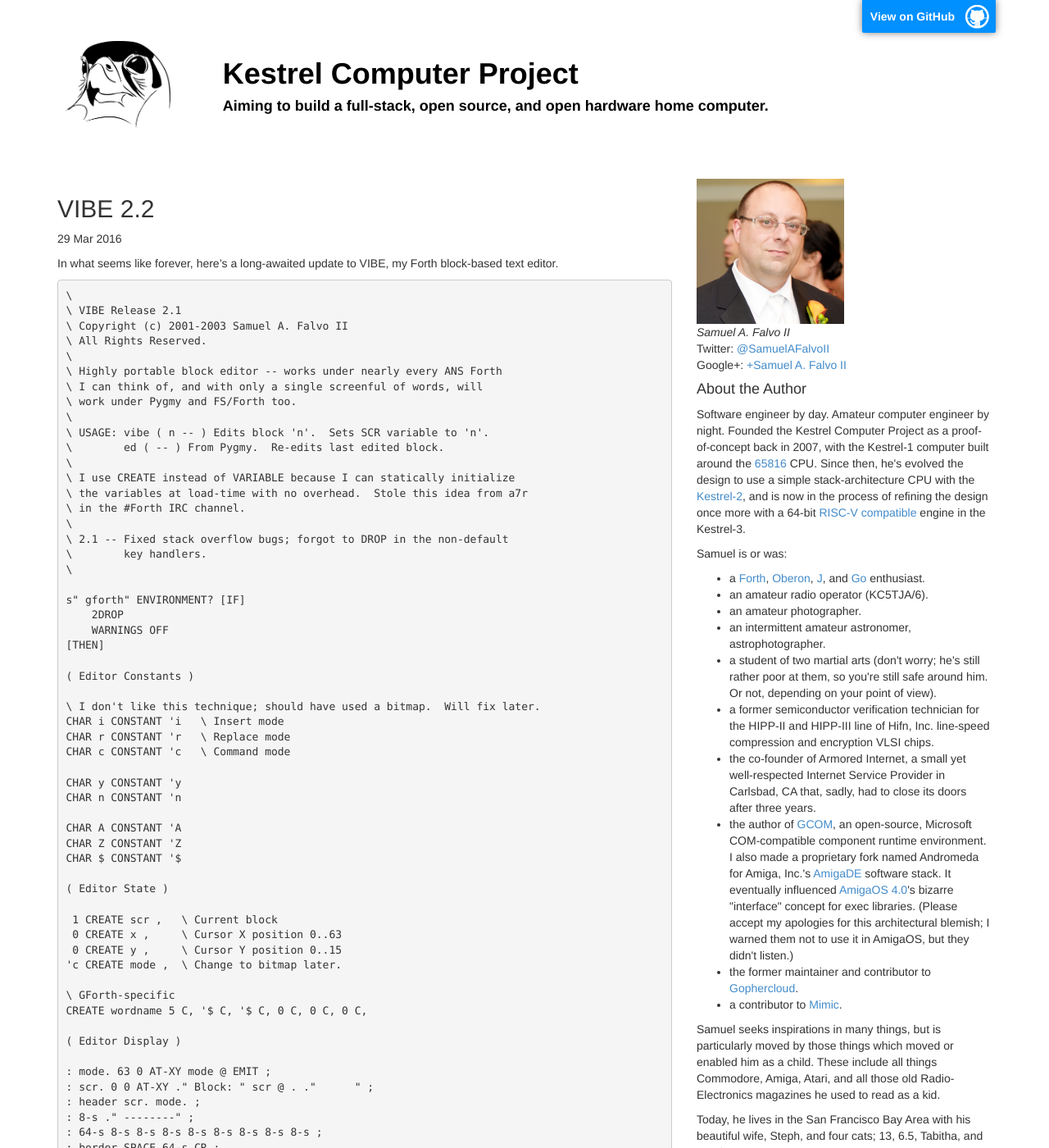
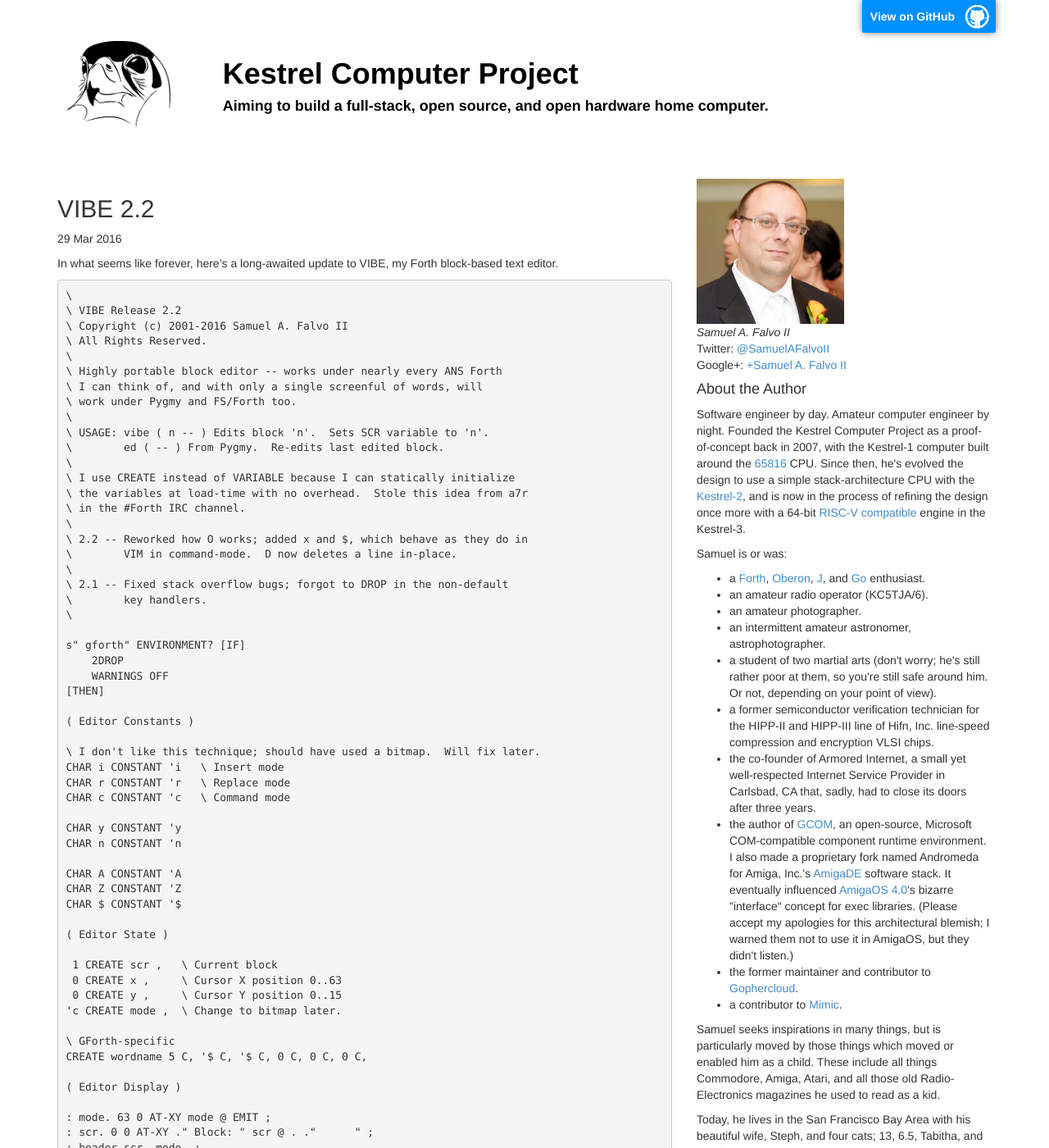
Before and after one commit to KestrelComputer/kestrel, a Jekyll site: the page built from _posts/2016-03-29-vibe-2.2.md, in a window 1280 px wide and 1400 px high. Shown: the whole window at 82% size. Built offline with Jekyll 4.4.1, drawn with Linux system fonts in a browser that asks for light colours; some of the changed text lies outside the part shown.

Commit message:
Fix comments

````diff
--- a/_posts/2016-03-29-vibe-2.2.md
+++ b/_posts/2016-03-29-vibe-2.2.md
@@ -8,8 +8,8 @@
 
 ```forth
 \
-\ VIBE Release 2.1
-\ Copyright (c) 2001-2003 Samuel A. Falvo II
+\ VIBE Release 2.2
+\ Copyright (c) 2001-2016 Samuel A. Falvo II
 \ All Rights Reserved.
 \
 \ Highly portable block editor -- works under nearly every ANS Forth
@@ -22,6 +22,9 @@
 \ I use CREATE instead of VARIABLE because I can statically initialize
 \ the variables at load-time with no overhead.  Stole this idea from a7r
 \ in the #Forth IRC channel.
+\
+\ 2.2 -- Reworked how O works; added x and $, which behave as they do in
+\        VIM in command-mode.  D now deletes a line in-place.
 \
 \ 2.1 -- Fixed stack overflow bugs; forgot to DROP in the non-default
 \        key handlers.
````
